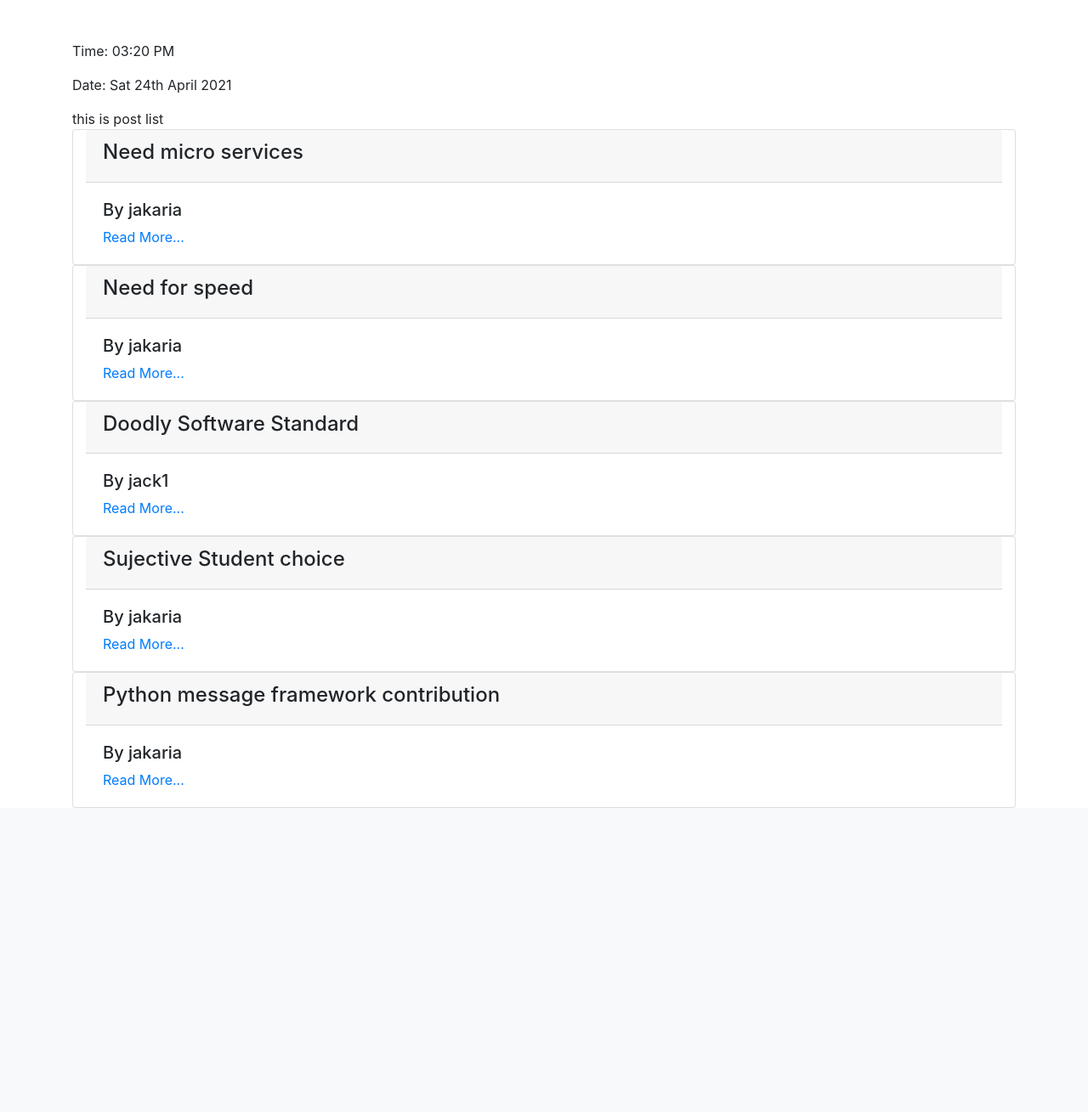
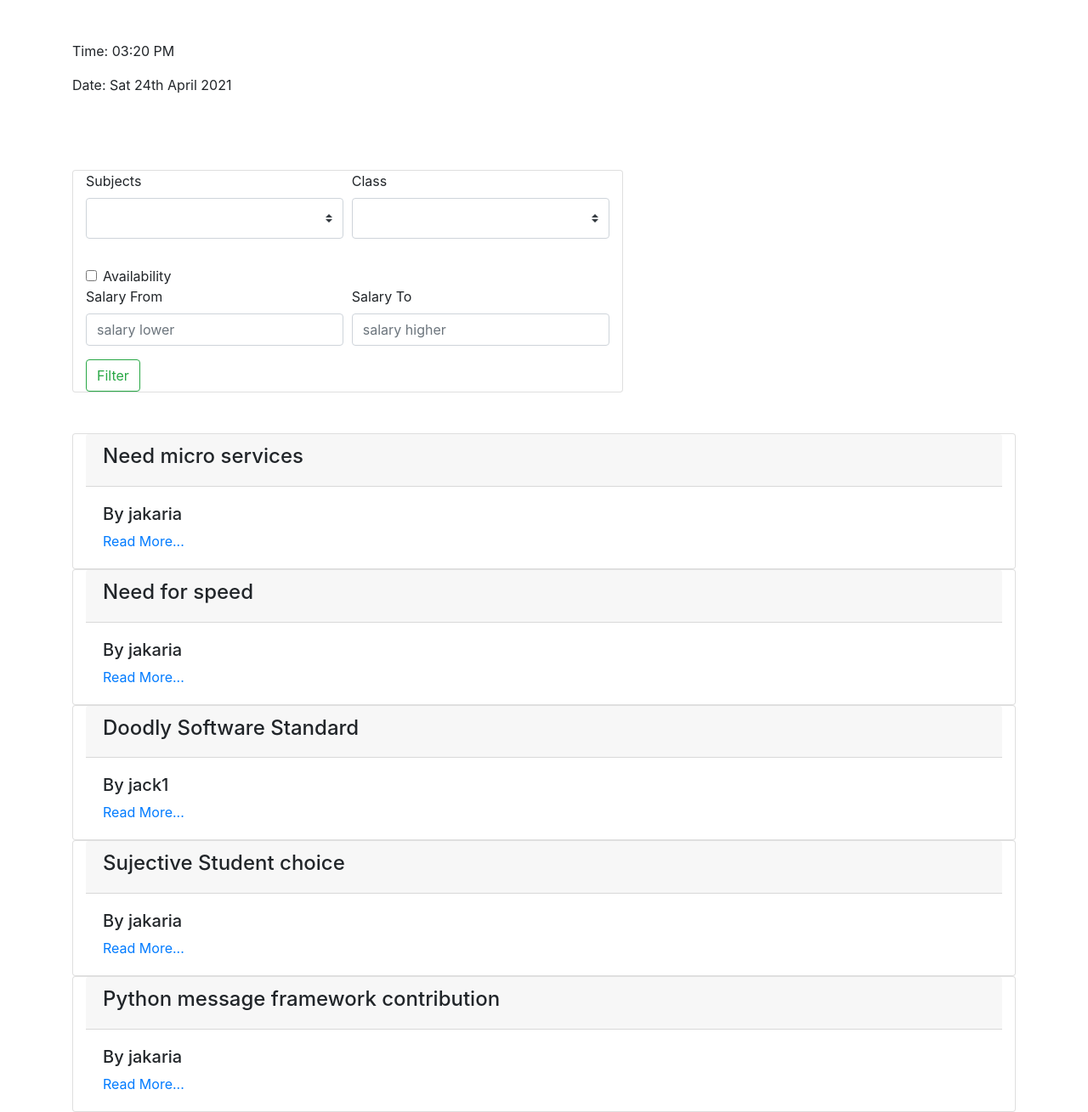
Before and after one commit to JakariaPUST/django-analysis, a Django app: page /education/postlist/ in a window 1280 px wide. Shown: the part 56-1365 px from the top of the page at 85% size. Before the commit the page ends 1007 px from the top, so only its background shows below. Run offline with Django 3.2, Linux system fonts and the light colour scheme; data comes from the database, SQL or seed files in the repository; some libraries are stand-ins or nearby versions.

Commit message:
Search and Filtering added in the site

```diff
--- a/education/urls.py
+++ b/education/urls.py
@@ -1,6 +1,6 @@
 
 from django.urls import path
-from .views import postview, postcreate, subjectview, ContactView, postView, postDetailView, postEditView, postDeleteView
+from .views import postview, postcreate, subjectview, ContactView, postView, postDetailView, postEditView, postDeleteView, searchresult, filter
 from .forms import ContactForm2
 app_name='education'
 
@@ -15,4 +15,6 @@ urlpatterns = [
     path('post/', postview , name="post"),
     path('create/', postcreate , name="create"),
     path('subject/', subjectview , name="subject"),
+    path('search/', searchresult , name="search"),
+    path('filter/', filter , name="filter"),
 ]
--- a/education/views.py
+++ b/education/views.py
@@ -2,12 +2,12 @@ from django.shortcuts import render
 from django.http import HttpResponse
 from django.views import View
 
-from .models import Contact,Post, Subject
+from .models import Contact,Post, Subject, Classs_in
 from .forms import ContactForm, PostForm
 from django.views.generic import FormView, ListView, DetailView, UpdateView, CreateView, DeleteView
 from django.urls import reverse_lazy
 from django.contrib import messages
-
+from django.db.models import Q
 
 class ContactView(FormView):
     form_class = ContactForm
@@ -62,7 +62,9 @@ class postView(ListView):
     def get_context_data(self, *args, **kwargs):
         context=super().get_context_data(*args, **kwargs)
         context['posts']=context.get('object_list')
-        context['msg']="this is post list"
+        # context['msg']="this is post list"
+        context['subjects']= Subject.objects.all()
+        context['classes']= Classs_in.objects.all()
         return context
 
 class postDetailView(DetailView):
@@ -134,3 +136,42 @@ class postDeleteView(DeleteView):
     context_object_name="postdelete"
     template_name = "education/postdelete.html"
     success_url=reverse_lazy('education:postlist')
+
+def searchresult(request):
+    query=request.POST.get('search', '')
+    if query:
+        queryset=(Q(title__icontains=query)) | (Q(category__icontains=query)) | (Q(medium__icontains=query)) | (Q(subject__name__icontains=query))| (Q(details__icontains=query))
+        results=Post.objects.filter(queryset).distinct()
+    else:
+        results=[]
+    context ={
+        'results': results
+    }
+    return render (request, 'education/search.html', context)
+def filter(request):
+    if request.method=="POST":
+        subject = request.POST['subject']
+        class_in = request.POST['classs_in']
+        salary_from = request.POST['salary_from']
+        salary_to = request.POST['salary_to']
+        available = request.POST['available']
+
+        if subject or class_in:
+            queryset= (Q(subject__name__icontains=subject)) & (Q(class_in__name__icontains=class_in))
+            results=Post.objects.filter(queryset).distinct()
+
+            if available:
+                results=results.filter(available=True)
+
+            if salary_from:
+                results=results.filter(salary__gte=salary_from)
+
+            if salary_to:
+                results=results.filter(salary__lte=salary_to)
+
+        else:
+            results=[]
+        context ={
+            'results': results
+        }
+        return render (request, 'education/search.html', context)
--- a/templates/basic.html
+++ b/templates/basic.html
@@ -40,10 +40,12 @@
           </div>
         </li>
       </ul>
-    <form class="form-inline my-2 my-lg-0">
-      <input class="form-control mr-sm-2" type="search" placeholder="Search" aria-label="Search">
+      <form method="post" action="/education/search/" class="form-inline my-2 my-lg-0">
+      {% csrf_token %}
+        <input class="form-control mr-sm-2" type="search" name="search" placeholder="Search" aria-label="Search">
         <button class="btn btn-outline-success my-2 my-sm-0" type="submit">Search</button>
       </form>
+
     </div>
   </nav>
   <div class="container mt-5">
--- a/templates/education/postlist.html
+++ b/templates/education/postlist.html
@@ -2,6 +2,67 @@
 
 {% block body %}
 {{msg}}<br>
+
+
+<div class="card col-md-7 mb-5 mt-5">
+    <form action="/education/filter/" method="post">
+    {% csrf_token %}
+        <div class="form-row">
+            <div class="form-group col-md-6">
+                <label for="inputselector">Subjects</label>
+                <select class="custom-select custom-select-lg mb-3" id="inputselector" name="subject">
+                <option ></option>
+                {% for i in subjects %}
+                <option value="{{i}}">{{i}}</option>
+                {% endfor %}
+                </select>
+            </div>
+
+            <div class="form-group col-md-6">
+                <label for="inputselector">Class</label>
+                <select class="custom-select custom-select-lg mb-3" id="inputselector" name="classs_in">
+                <option ></option>
+                {% for i in classes %}
+                <option value="{{i}}">{{i}}</option>
+                {% endfor %}
+                </select>
+            </div>
+        </div>
+
+
+        <div class="form-check">
+            <input class="form-check-input" type="checkbox" name="available" id="defaultCheck1">
+            <label class="form-check-label" for="defaultCheck1" name="available">
+                Availability
+            </label>
+        </div>
+
+        <div class="form-row">
+            <div class="form-group col-md-6">
+            <label for="inputEmail4">Salary From</label>
+            <input type="number" class="form-control" id="inputEmail4" name="salary_from" placeholder="salary lower">
+            </div>
+            <div class="form-group col-md-6">
+            <label for="inputPassword4">Salary To</label>
+            <input type="number" class="form-control" id="inputPassword4" name="salary_to" placeholder="salary higher">
+            </div>
+        </div>
+
+        <button class="text-center btn btn-outline-success my-2 my-sm-0 mb-5" type="submit">Filter</button>
+
+
+    </form>
+</div>
+
+
+
+
+
+
+
+
+
+
 {% for p in posts %}
 <div class="card col-md-12">
 <div class="card-header"> <h4>{{p.title}}</h4></div>
```
Also changed, not shown: templates/education/search.html (added, +17 -0 lines). Lines whose indentation alone changed are shown as unchanged.
